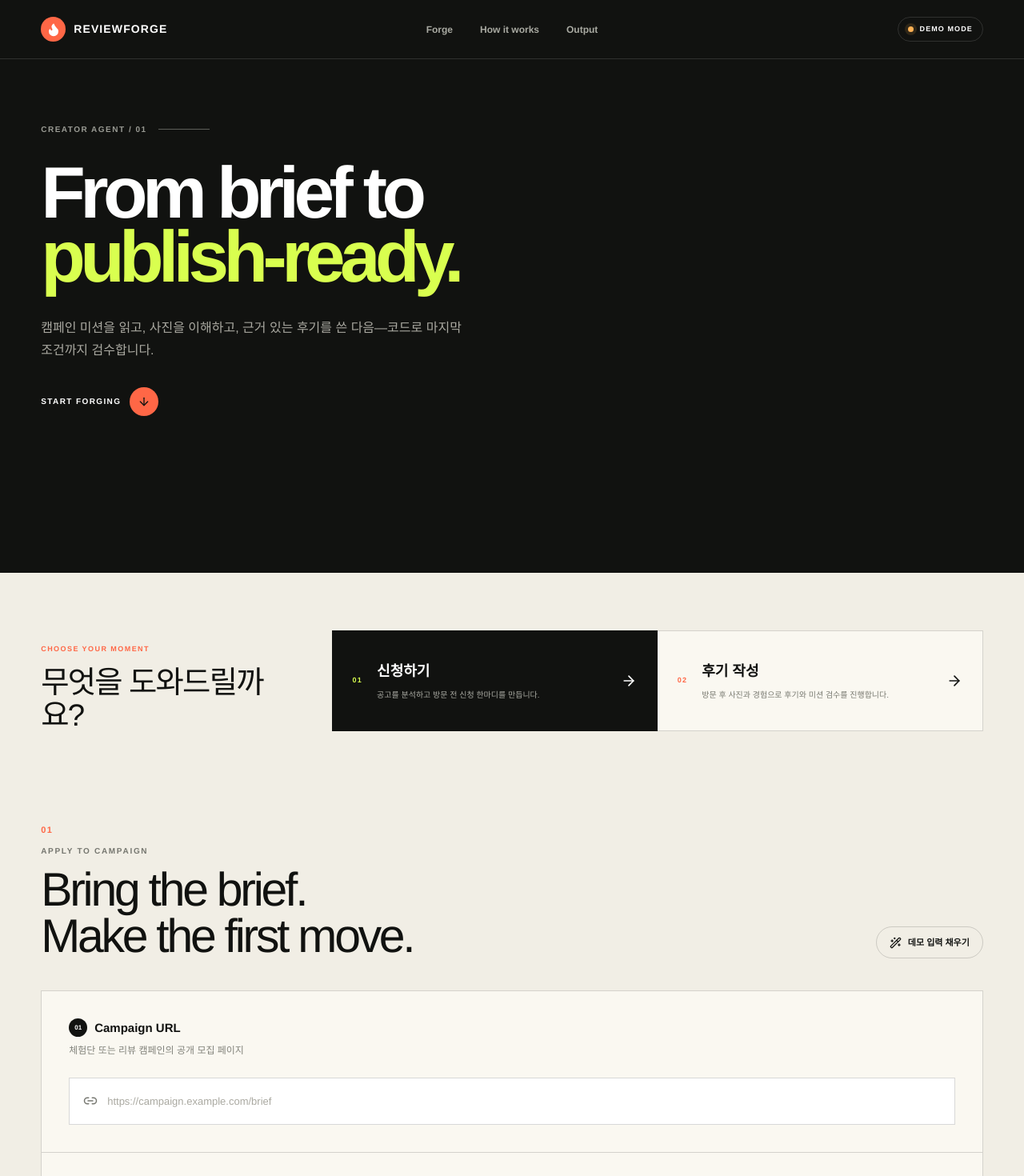
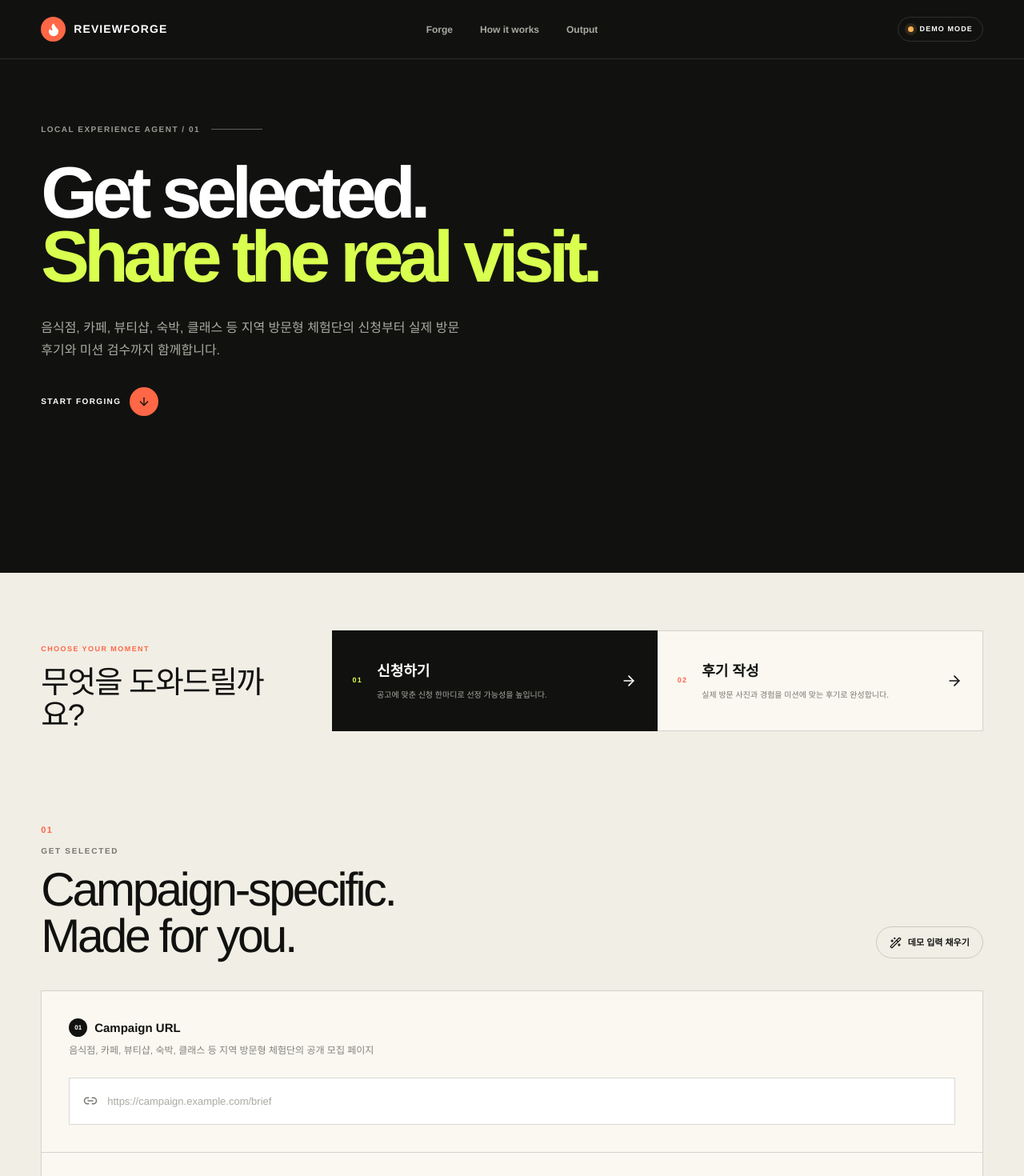
Before and after one commit to MINJOOOONG/reviewforge-agentforge-seoul, a Next.js app: page / in a window 1280 px wide. Shown: the top 1470 px of the page at 80% size. Built offline with nearby package versions, Linux system fonts and the light colour scheme.

Commit message:
docs: focus ReviewForge on local experience campaigns

```diff
--- a/app/page.tsx
+++ b/app/page.tsx
@@ -460,9 +460,9 @@ export default function Home() {
       <div id="top" className="hero-shell">
         <section className="hero">
           <div className="hero-copy">
-            <div className="eyebrow"><span>CREATOR AGENT / 01</span><i /></div>
-            <h1>From brief to<br /><em>publish-ready.</em></h1>
-            <p>캠페인 미션을 읽고, 사진을 이해하고, 근거 있는 후기를 쓴 다음—코드로 마지막 조건까지 검수합니다.</p>
+            <div className="eyebrow"><span>LOCAL EXPERIENCE AGENT / 01</span><i /></div>
+            <h1>Get selected.<br /><em>Share the real visit.</em></h1>
+            <p>음식점, 카페, 뷰티샵, 숙박, 클래스 등 지역 방문형 체험단의 신청부터 실제 방문 후기와 미션 검수까지 함께합니다.</p>
             <a href="#forge" className="hero-link">START FORGING <ArrowDown size={16} /></a>
           </div>
         </section>
@@ -476,12 +476,12 @@ export default function Home() {
         <div className="journey-tabs">
           <button type="button" className={workMode === "apply" ? "is-active" : ""} aria-pressed={workMode === "apply"} onClick={() => selectMode("apply")} disabled={running}>
             <span>01</span>
-            <div><strong>신청하기</strong><small>공고를 분석하고 방문 전 신청 한마디를 만듭니다.</small></div>
+            <div><strong>신청하기</strong><small>공고에 맞춘 신청 한마디로 선정 가능성을 높입니다.</small></div>
             <ArrowRight size={20} />
           </button>
           <button type="button" className={workMode === "review" ? "is-active" : ""} aria-pressed={workMode === "review"} onClick={() => selectMode("review")} disabled={running}>
             <span>02</span>
-            <div><strong>후기 작성</strong><small>방문 후 사진과 경험으로 후기와 미션 검수를 진행합니다.</small></div>
+            <div><strong>후기 작성</strong><small>실제 방문 사진과 경험을 미션에 맞는 후기로 완성합니다.</small></div>
             <ArrowRight size={20} />
           </button>
         </div>
@@ -491,8 +491,8 @@ export default function Home() {
         <div className="forge-header">
           <div>
             <span className="section-number">01</span>
-            <p>{workMode === "apply" ? "APPLY TO CAMPAIGN" : "INPUT EVIDENCE"}</p>
-            <h2>{workMode === "apply" ? <>Bring the brief.<br />Make the first move.</> : <>Bring the brief.<br />Bring the truth.</>}</h2>
+            <p>{workMode === "apply" ? "GET SELECTED" : "WRITE FROM YOUR VISIT"}</p>
+            <h2>{workMode === "apply" ? <>Campaign-specific.<br />Made for you.</> : <>Your real visit.<br />Mission-compliant.</>}</h2>
           </div>
           <button type="button" className="sample-button" onClick={loadSample} disabled={running || processingUploads}>
             <WandSparkles size={15} /> 데모 입력 채우기
@@ -502,7 +502,7 @@ export default function Home() {
         <div className={`forge-form ${workMode === "apply" ? "is-apply" : ""}`}>
           <div className="form-column form-campaign">
             <label htmlFor="campaign-url"><span>01</span> Campaign URL</label>
-            <p>체험단 또는 리뷰 캠페인의 공개 모집 페이지</p>
+            <p>음식점, 카페, 뷰티샵, 숙박, 클래스 등 지역 방문형 체험단의 공개 모집 페이지</p>
             <div className="url-input-wrap">
               <Link2 size={18} />
               <input
@@ -537,14 +537,14 @@ export default function Home() {
           {workMode === "review" && <>
           <div className="form-column form-media">
             <label><span>02</span> Media Upload <small>{uploads.length.toString().padStart(2, "0")} / 12</small></label>
-            <p>실제로 촬영한 사진을 올리면 GPU가 장면과 품질을 분석합니다</p>
+            <p>직접 방문해 촬영한 사진을 올리면 GPU가 장면과 품질을 분석합니다</p>
             <MediaUploader items={uploads} onAdd={addFiles} onRemove={removeFile} disabled={running || processingUploads} />
           </div>
 
           <div className="form-column form-note">
             <div>
               <label htmlFor="personal-note"><span>03</span> Personal Note</label>
-              <p>AI가 꾸며내지 않도록, 직접 느낀 점을 Ground Truth로 남겨 주세요</p>
+              <p>AI가 꾸며내지 않도록, 방문 현장에서 직접 느낀 점을 Ground Truth로 남겨 주세요</p>
             </div>
             <textarea
               id="personal-note"
```
Also changed, not shown: 1 other file (tests, documents, lock files or other folders).
